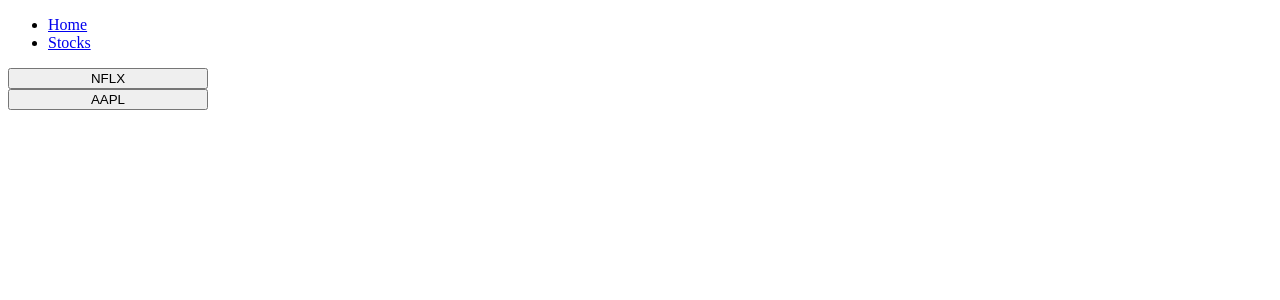
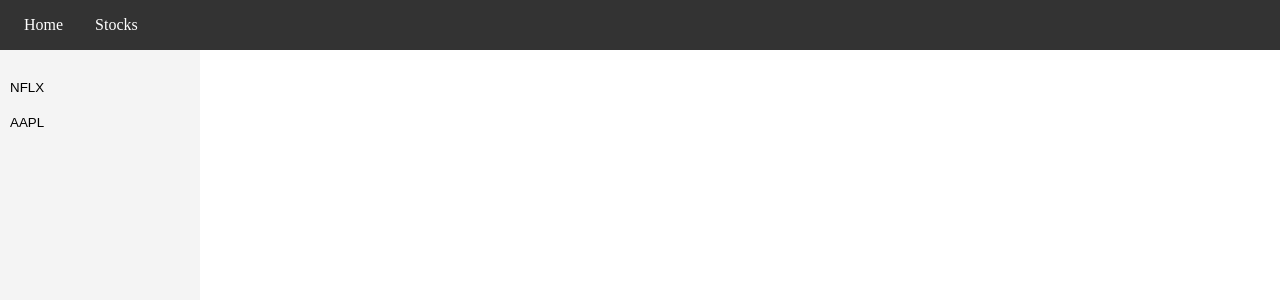
Before and after one commit to catchar01/FYP, a Django app: page /stocks/ in a window 1280 px wide. Shown: the top 300 px of the page. Run offline with Django 4.2, Linux system fonts and the light colour scheme; data comes from the database, SQL or seed files in the repository.

Commit message:
Nav bars
Added top navigation bar. Added side navigation bar to stock pages. When clicked, displays articles. Potentially future dashboard for the company further. Manually adds stock names, get it to cycle through database for names.

```diff
--- /dev/null
+++ b/take2/newsapp/static/css/styles.css
@@ -0,0 +1,75 @@
+/* static/css/styles.css */
+
+/* Reset margin and padding */
+* {
+    margin: 0;
+    padding: 0;
+    box-sizing: border-box;
+}
+
+/* Style for the top horizontal navigation bar */
+nav {
+    background-color: #333;
+    color: white;
+    display: flex;
+    justify-content: space-between;
+    align-items: center;
+    padding: 0.5rem;
+    height: 50px;
+}
+
+nav ul {
+    list-style: none;
+    display: flex;
+}
+
+nav ul li {
+    padding: 0 1rem;
+}
+
+nav ul li a {
+    color: white;
+    text-decoration: none;
+}
+
+/* Style for the sidebar */
+#sidebar {
+    background-color: #f4f4f4;
+    height: 100vh; /* Full height of the viewport */
+    width: 200px; /* Width of the sidebar */
+    position: fixed; /* Fixed Sidebar (stay in place on scroll) */
+    left: 0;
+    top: 50px;
+    overflow-x: hidden; /* Disable horizontal scroll */
+    padding-top: 20px;
+}
+
+#sidebar button {
+    display: block;
+    width: 100%;
+    padding: 10px;
+    text-align: left;
+    border: none;
+    background: none;
+    outline: none;
+    text-transform: uppercase;
+    transition: background 0.3s, color 0.3s;
+}
+
+#sidebar button:hover {
+    background-color: #ddd;
+}
+
+/* Style for the main content area */
+#main-content {
+    margin-left: 200px; /* Same as sidebar width */
+    margin-top: 50px; /* Same as nav height */
+    padding: 20px;
+}
+
+.article-preview {
+    border: 1px solid #ccc;
+    margin: 10px 0;
+    padding: 10px;
+    background-color: #fff;
+}
--- a/take2/newsapp/static/newsapp/css/styles.css
+++ /dev/null
@@ -1,24 +0,0 @@
-/* static/css/styles.css */
-
-#sidebar {
-    width: 200px;
-    overflow-y: auto;
-}
-
-.stock-button {
-    display: block;
-    width: 100%;
-    /* Additional styling */
-}
-
-#main-content {
-    margin-left: 200px;
-    /* Additional styling */
-}
-
-.article-preview {
-    border: 1px solid #ccc;
-    margin: 10px;
-    padding: 10px;
-    /* Additional styling */
-}
--- a/take2/newsapp/templates/newsapp/base.html
+++ b/take2/newsapp/templates/base.html
@@ -1,3 +1,5 @@
+<!-- templates/newsapp/base.html -->
+
 {% load static %}
 
 <!DOCTYPE html>
@@ -11,14 +13,12 @@
         <ul>
             <li><a href="{% url 'index' %}">Home</a></li>
             <li><a href="{% url 'stocks' %}">Stocks</a></li>
-            <!-- Add more navigation items here if needed -->
         </ul>
     </nav>
 
-    <div id="content">
-        {% block content %}
+    <!-- The main content area where child templates can inject their own content -->
+    {% block content %}
         <!-- Content overridden in child templates -->
-        {% endblock %}
-    </div>
+    {% endblock %}
 </body>
 </html>
--- a/take2/newsapp/templates/newsapp/index.html
+++ b/take2/newsapp/templates/index.html
@@ -1,4 +1,4 @@
-{% extends "newsapp/base.html" %}
+{% extends "base.html" %}
 {% load static %}
 {% block content %}
 <!DOCTYPE html>
@@ -10,7 +10,7 @@
 <body>
     <div>
         <h1>Word Cloud</h1>
-        <img src="{% static 'newsapp/wordcloud.png' %}" alt="Word Cloud">
+        <img src="{% static 'wordcloud.png' %}" alt="Word Cloud">
     </div>
     <h1>News Articles</h1>
     <table>
--- a/take2/newsapp/views.py
+++ b/take2/newsapp/views.py
@@ -12,8 +12,8 @@ def generate_wordcloud():
     # Generate word cloud image
     wordcloud = WordCloud(width=800, height=400, background_color='white').generate(all_content)
 
-    # Ensure the static/newsapp directory exists
-    static_dir = os.path.join(settings.BASE_DIR, 'newsapp', 'static', 'newsapp')
+    # Ensure the static directory exists
+    static_dir = os.path.join(settings.BASE_DIR, 'newsapp', 'static')
     os.makedirs(static_dir, exist_ok=True)
 
     # Path to save word cloud image within the app's static directory
@@ -25,11 +25,11 @@ def generate_wordcloud():
 def index(request):
     wordcloud_image_url = generate_wordcloud()
     context = {'wordcloud_image_url': wordcloud_image_url}
-    return render(request, 'newsapp/index.html', context)
+    return render(request, 'index.html', context)
 
 def stocks(request):
     stock_names = NewsArticle.objects.values_list('stock_name', flat=True).distinct()
-    return render(request, 'newsapp/stocks.html', {'stock_names': stock_names})
+    return render(request, 'stocks.html', {'stock_names': stock_names})
 
 def stock_articles(request):
     stock_name = request.GET.get('stock_name')
```
Also changed, not shown: take2/newsapp/templates/newsapp/stocks.html (deleted, +0 -37 lines), take2/newsapp/templates/stocks.html (added, +38 -0 lines), take2/newsapp/static/newsapp/wordcloud.png (deleted), take2/newsapp/static/wordcloud.png (added).
